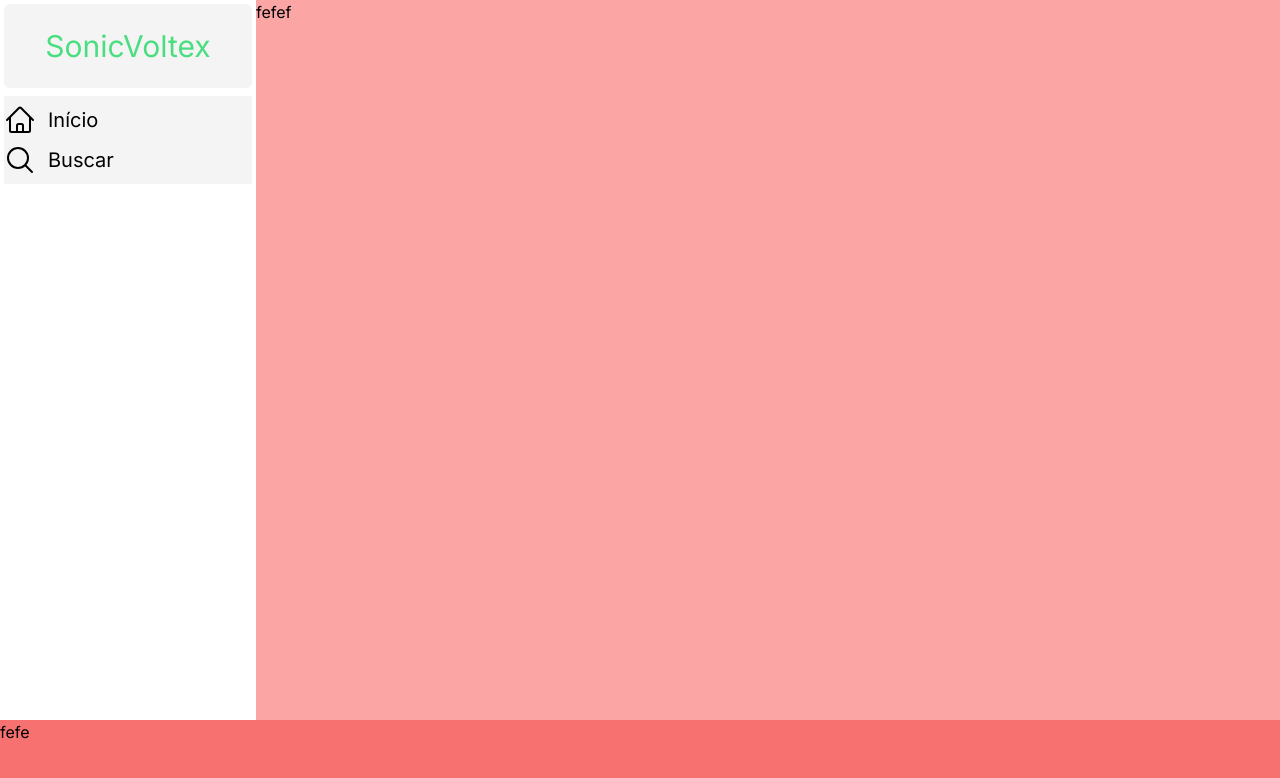
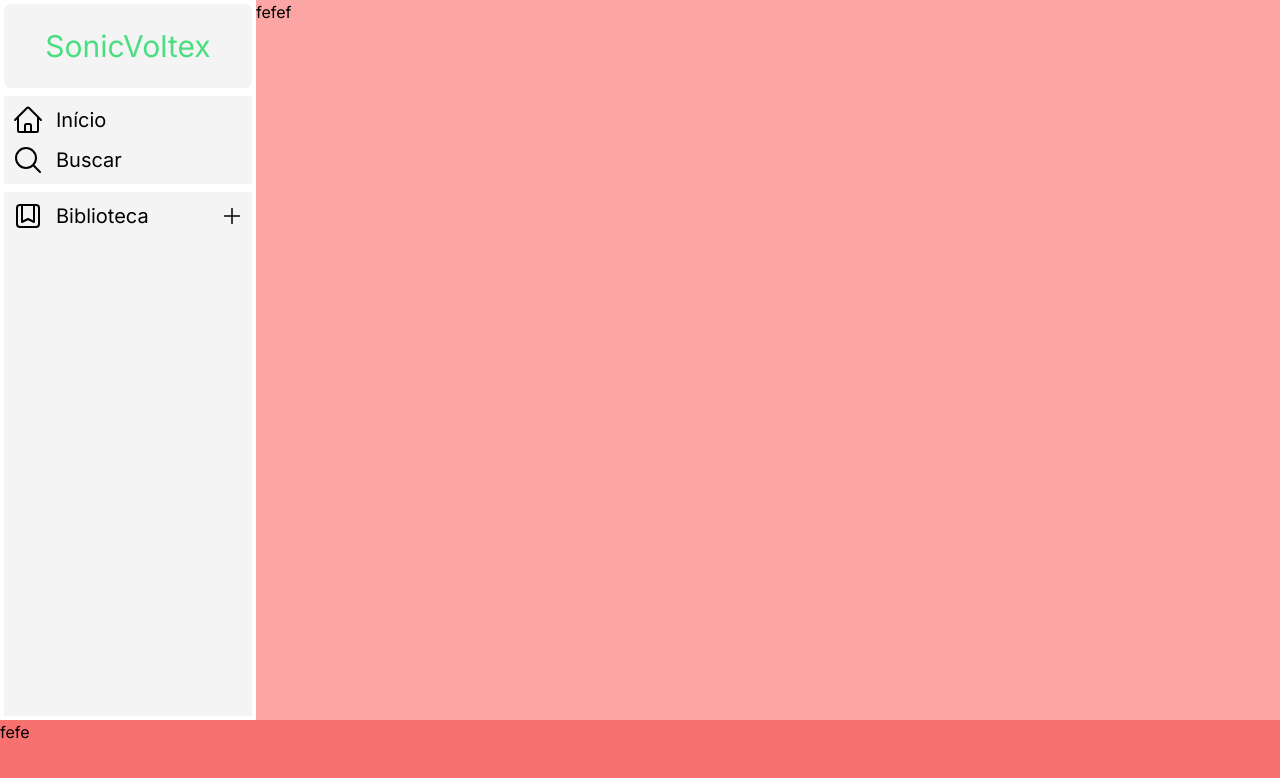
Before and after one commit to 1Edum/sonicvoltex, a Next.js app: page / in a window 1280 px wide. Shown: the top 778 px of the page. Built offline with nearby package versions, Linux system fonts and the light colour scheme.

Commit message:
Biblioteca

```diff
--- a/src/app/page.tsx
+++ b/src/app/page.tsx
@@ -4,7 +4,7 @@ export default function Home() {
   return (
     <div className="w-screen h-screen flex flex-col">
       <div className="flex flex-1">
-        <aside className=" w-1/5 h-[90vh]">
+        <aside className=" w-1/5">
             <Sidebar />
         </aside>
         <main className="flex-1 bg-red-300 w-4/5 h-[90vh]">
--- a/src/components/Sidebar/Sidebar.tsx
+++ b/src/components/Sidebar/Sidebar.tsx
@@ -2,24 +2,36 @@ import React from 'react'
 
 export default function Sidebar() {
   return (
-    <div className='p-1 flex flex-col gap-2'>
+    <div className='p-1 flex flex-col gap-2 h-[90vh]'>
         <h1 className='text-green-400  text-3xl text-center py-6 bg-zinc-100 rounded-md'>
             SonicVoltex
         </h1>
-        <div className='py-2 bg-zinc-100 flex flex-col gap-2'>
-            <div className='flex items-center w-full gap-3 group'>
+        <div className='py-2 bg-zinc-100 flex flex-col gap-2 px-2'>
+            <div className='flex items-center gap-3 group cursor-pointer'>
                 <svg xmlns="http://www.w3.org/2000/svg" fill="none" viewBox="0 0 24 24" stroke-width="1.5" stroke="currentColor" className="w-8 h-8 group-hover:text-zinc-500">
                     <path stroke-linecap="round" stroke-linejoin="round" d="m2.25 12 8.954-8.955c.44-.439 1.152-.439 1.591 0L21.75 12M4.5 9.75v10.125c0 .621.504 1.125 1.125 1.125H9.75v-4.875c0-.621.504-1.125 1.125-1.125h2.25c.621 0 1.125.504 1.125 1.125V21h4.125c.621 0 1.125-.504 1.125-1.125V9.75M8.25 21h8.25" />
                 </svg>
                 <h2 className='text-xl group-hover:text-zinc-500'>Início</h2>
             </div>
-            <div className='flex items-center gap-3 group'>
+            <div className='flex items-center gap-3 group cursor-pointer'>
                 <svg xmlns="http://www.w3.org/2000/svg" fill="none" viewBox="0 0 24 24" stroke-width="1.5" stroke="currentColor" className="w-8 h-8 group-hover:text-zinc-500">
                     <path stroke-linecap="round" stroke-linejoin="round" d="m21 21-5.197-5.197m0 0A7.5 7.5 0 1 0 5.196 5.196a7.5 7.5 0 0 0 10.607 10.607Z" />
                 </svg>
                 <h2 className='text-xl group-hover:text-zinc-500'>Buscar</h2>
             </div>
-
+        </div>
+        <div className='py-2 bg-zinc-100 flex flex-col gap-2 px-2 h-full'>
+            <div className='flex items-center justify-between'>
+                <div className='flex items-center gap-3 group cursor-pointer'>
+                    <svg xmlns="http://www.w3.org/2000/svg" fill="none" viewBox="0 0 24 24" stroke-width="1.5" stroke="currentColor" className="w-8 h-8 group-hover:text-zinc-500">
+                        <path stroke-linecap="round" stroke-linejoin="round" d="M16.5 3.75V16.5L12 14.25 7.5 16.5V3.75m9 0H18A2.25 2.25 0 0 1 20.25 6v12A2.25 2.25 0 0 1 18 20.25H6A2.25 2.25 0 0 1 3.75 18V6A2.25 2.25 0 0 1 6 3.75h1.5m9 0h-9" />
+                    </svg>
+                    <h2 className='text-xl group-hover:text-zinc-500'>Biblioteca</h2>
+                </div>
+                <svg xmlns="http://www.w3.org/2000/svg" fill="none" viewBox="0 0 24 24" stroke-width="1.5" stroke="currentColor" className="w-6 h-6 hover:text-zinc-500">
+                    <path stroke-linecap="round" stroke-linejoin="round" d="M12 4.5v15m7.5-7.5h-15" />
+                </svg>
+            </div>
         </div>
     </div>
   )
```
